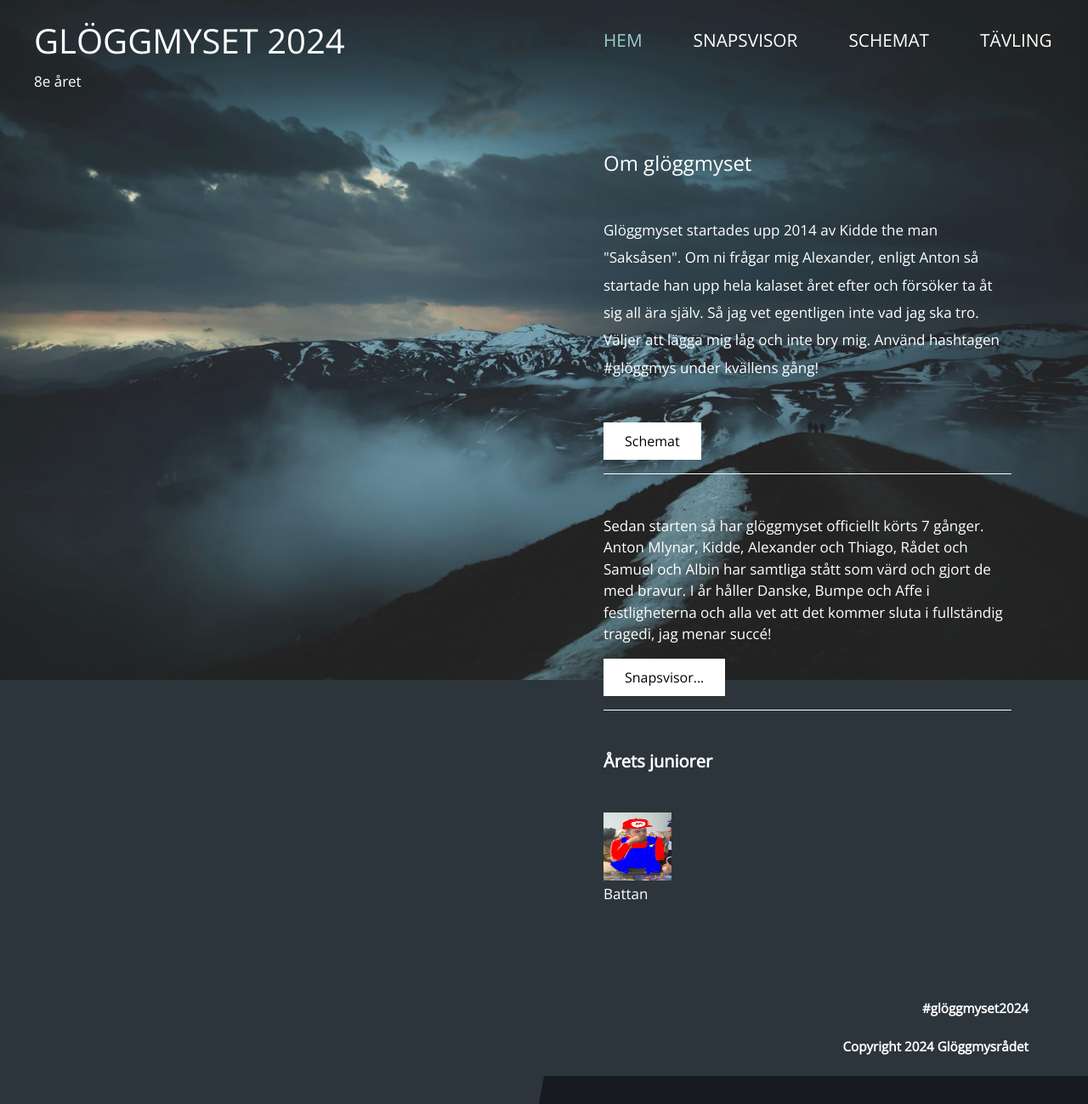
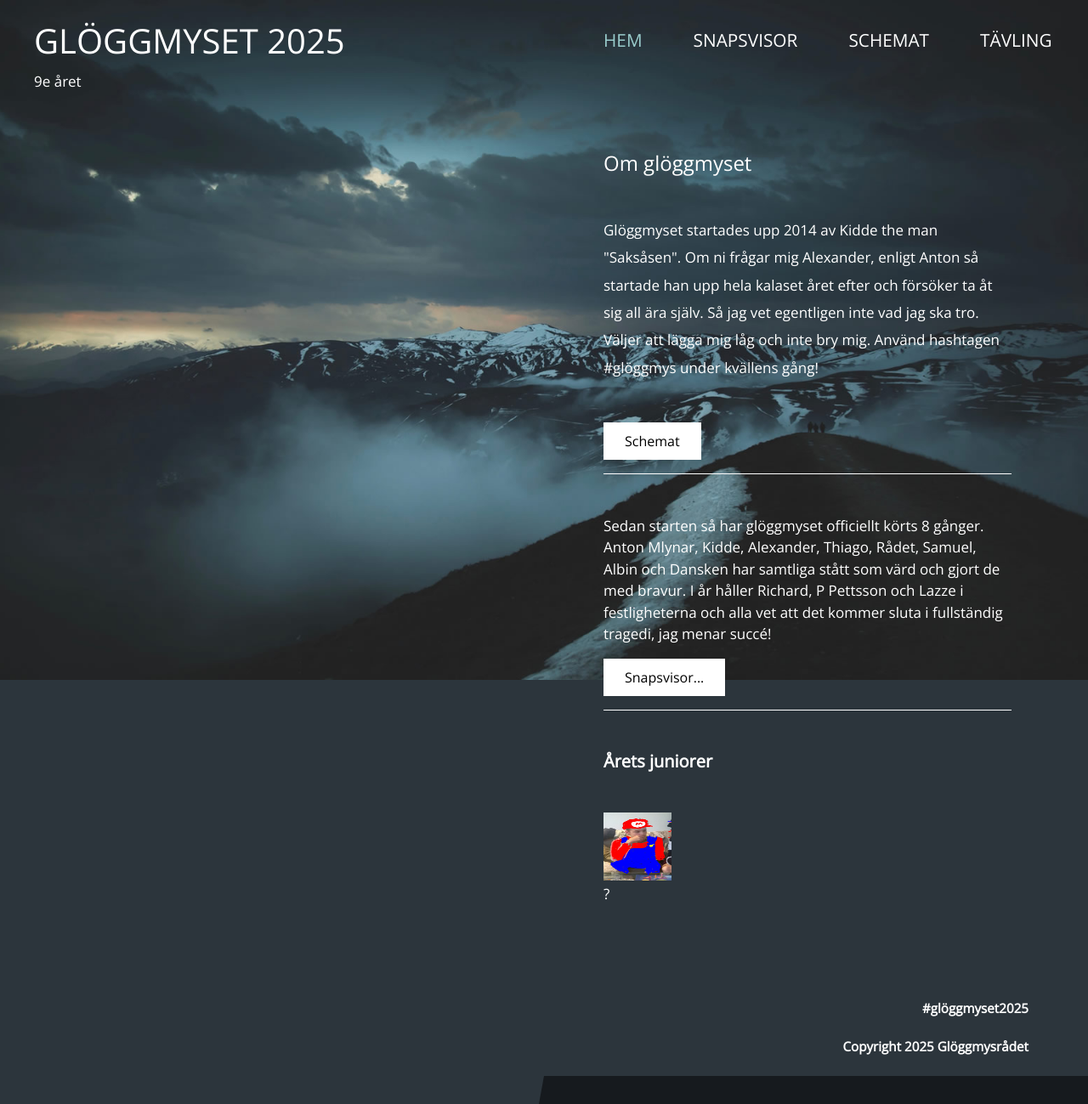
Before and after one commit to Idemark/Idemark.github.io, a website: page index.html in a window 1280 px wide. Shown: the top 1299 px of the page at 85% size. Drawn offline with nearby package versions, Linux system fonts and the light colour scheme.

Commit message:
Update index.html

```diff
--- a/index.html
+++ b/index.html
@@ -5,7 +5,7 @@
     <meta charset="UTF-8">
     <meta name="viewport" content="width=device-width, initial-scale=1.0">
     <meta http-equiv="X-UA-Compatible" content="ie=edge">
-    <title>Glöggmyset 2024 - Hem</title>
+    <title>Glöggmyset 2025 - Hem</title>
     <link href="https://fonts.googleapis.com/css?family=Open+Sans:300,400" rel="stylesheet" /> <!-- https://fonts.google.com/ -->
     <link href="css/bootstrap.min.css" rel="stylesheet" /> <!-- https://getbootstrap.com/ -->
     <link href="fontawesome/css/all.min.css" rel="stylesheet" /> <!-- https://fontawesome.com/ -->
@@ -19,8 +19,8 @@
                 <div class="tm-col-left">
                     <div class="tm-site-header media">
                         <div class="media-body">
-                            <h1 class="tm-sitename text-uppercase">Glöggmyset 2024</h1>
-                            <p class="tm-slogon">8e året</p>
+                            <h1 class="tm-sitename text-uppercase">Glöggmyset 2025</h1>
+                            <p class="tm-slogon">9e året</p>
                         </div>
                     </div>
                 </div>
@@ -58,14 +58,14 @@
                         <h2 class="mb-5 tm-content-title">Om glöggmyset</h2>
                         <p class="mb-5">Glöggmyset startades upp 2014 av Kidde the man "Saksåsen". Om ni frågar mig Alexander, enligt Anton så startade han upp hela kalaset året efter och försöker ta åt sig all ära själv. Så jag vet egentligen inte vad jag ska tro. Väljer att lägga mig låg och inte bry mig. Använd hashtagen #glöggmys under kvällens gång!</p>
                         <a href="contact.html" class="btn btn-primary">Schemat</a>
-                        <hr class="mb-5">Sedan starten så har glöggmyset officiellt körts 7 gånger. Anton Mlynar, Kidde, Alexander och Thiago, Rådet och Samuel och Albin har samtliga stått som värd och gjort de med bravur. I år håller Danske, Bumpe och Affe i festligheterna och alla vet att det kommer sluta i fullständig tragedi, jag menar succé! </p>
+                        <hr class="mb-5">Sedan starten så har glöggmyset officiellt körts 8 gånger. Anton Mlynar, Kidde, Alexander, Thiago, Rådet, Samuel, Albin och Dansken har samtliga stått som värd och gjort de med bravur. I år håller Richard, P Pettsson och Lazze i festligheterna och alla vet att det kommer sluta i fullständig tragedi, jag menar succé! </p>
                         <a href="about.html" class="btn btn-primary">Snapsvisor...</a>
                         <hr class="mb-5 bold"></p>
                         <h5 class="mb-5 bold">Årets juniorer</h5>
                         <div class="media my-3">
                         <div class="media-body">
                             <img src="img/services-2.jpg" width="80px" height="80px">
-                            <p class="mb-5">Battan</p>
+                            <p class="mb-5">?</p>
                         </div>
                     </div>
                 </div>
@@ -80,8 +80,8 @@
             </div>
             <div class="tm-col-right tm-col-footer">
                 <footer class="tm-site-footer text-right">
-                    <p class="bold">#glöggmyset2024</p>
-                    <p class="mb-0 bold">Copyright 2024 Glöggmysrådet</p>
+                    <p class="bold">#glöggmyset2025</p>
+                    <p class="mb-0 bold">Copyright 2025 Glöggmysrådet</p>
                 </footer>
             </div>
         </div>
```
